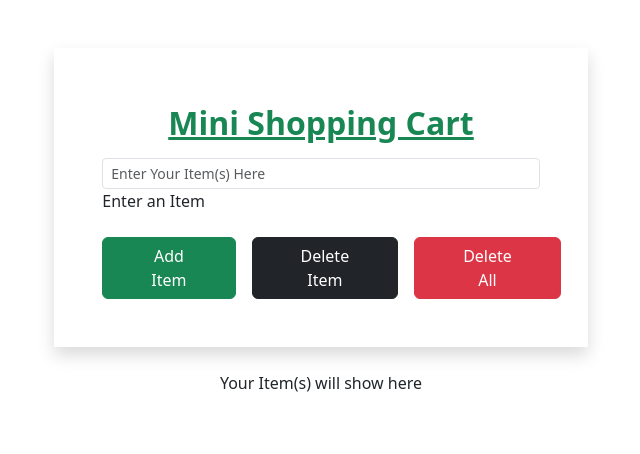
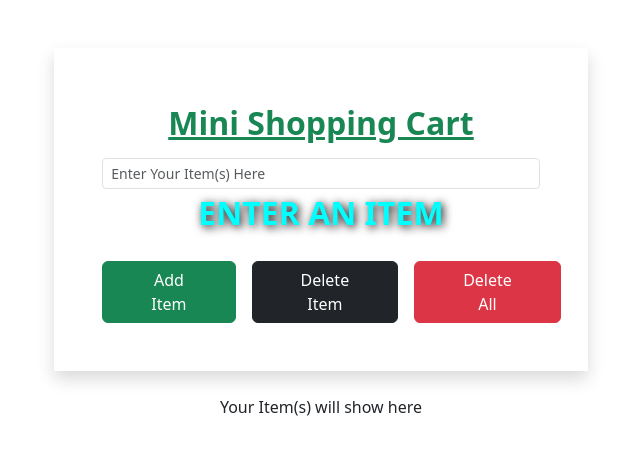
Before and after one commit to Ayobamz1/Array-Practice, a plain HTML site: page shopping.html in a window 1280 px wide. Both pictures are taken after a click on the button "Delete Item". Shown: the whole page, without its empty margins (319-959 px from the left). Drawn offline with nearby package versions, Linux system fonts and the light colour scheme.

Commit message:
Developed the Empty space

```diff
--- a/shopping.html
+++ b/shopping.html
@@ -8,7 +8,15 @@
       rel="stylesheet"
       href="	https://cdn.jsdelivr.net/npm/bootstrap@5.3.9/dist/css/bootstrap.min.css"
     />
-    <style></style>
+    <style>
+      #displayArea {
+        font-size: 2rem;
+        font-weight: 700;
+        text-shadow: 2px 2px 10px #000;
+        color: aqua;
+        text-align: center;
+      }
+    </style>
   </head>
   <body>
     <div class="col-9 col-lg-5 col-md-6 mx-auto mt-5 shadow p-5">
--- a/shopping.js
+++ b/shopping.js
@@ -5,6 +5,6 @@ function addItem() {
 
   if (input.trim() == "") {
     let displayArea = document.getElementById("displayArea");
-    displayArea.innerHTML = "Enter an Item";
+    displayArea.innerHTML = "Enter an Item".toUpperCase();
   }
 }
```
